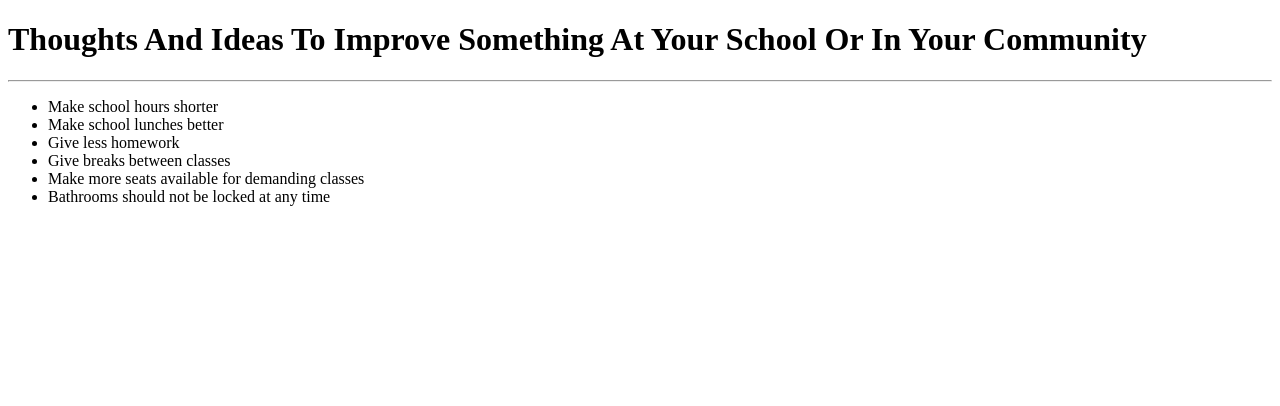
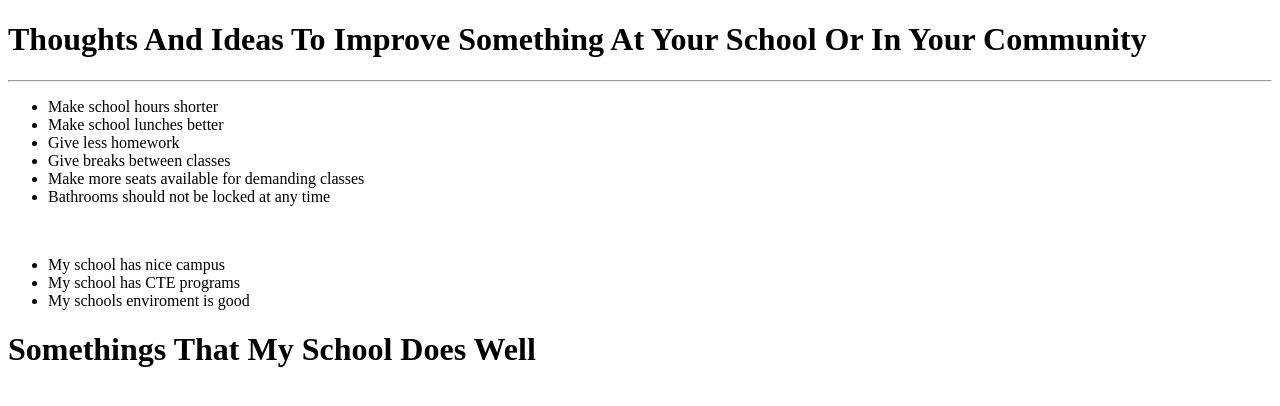
Before and after one commit to Aritrap3/lesson_5_mini_activity, a plain HTML site: page index.html in a window 1280 px wide. Drawn offline with Linux system fonts and the light colour scheme.

Commit message:
I added the things that I like about my school

```diff
--- a/index.html
+++ b/index.html
@@ -14,5 +14,13 @@
       <li>Make more seats available for demanding classes</li>
       <li>Bathrooms should not be locked at any time</li>
     </ul>
+    <br>
+    <ul>
+      <li>My school has nice campus</li>
+      <li>My school has CTE programs</li>
+      <li>My schools enviroment is good</li>
+    </ul>
+    <h1>Somethings That My School Does Well</h1>
+
   </body>
 </html>
```
